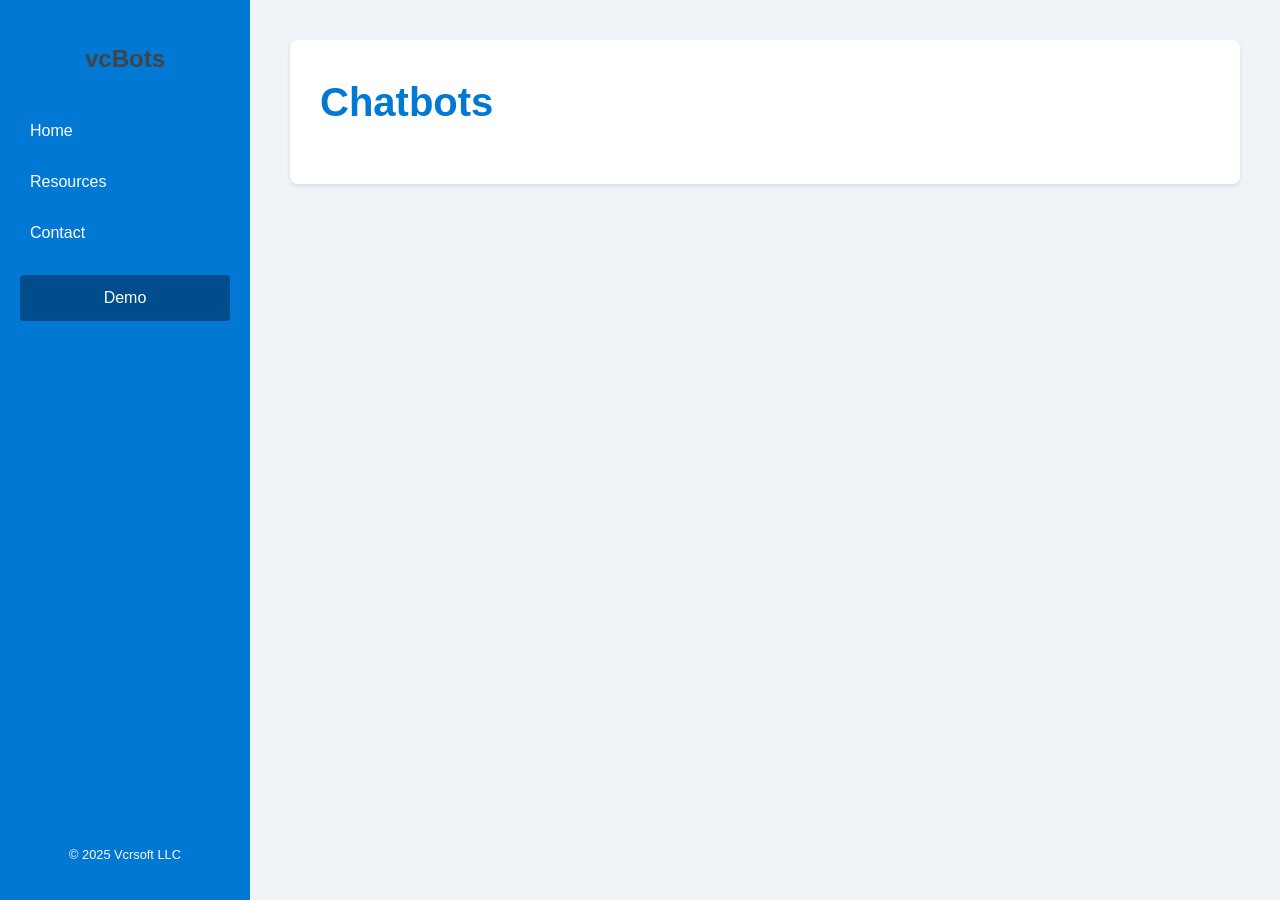
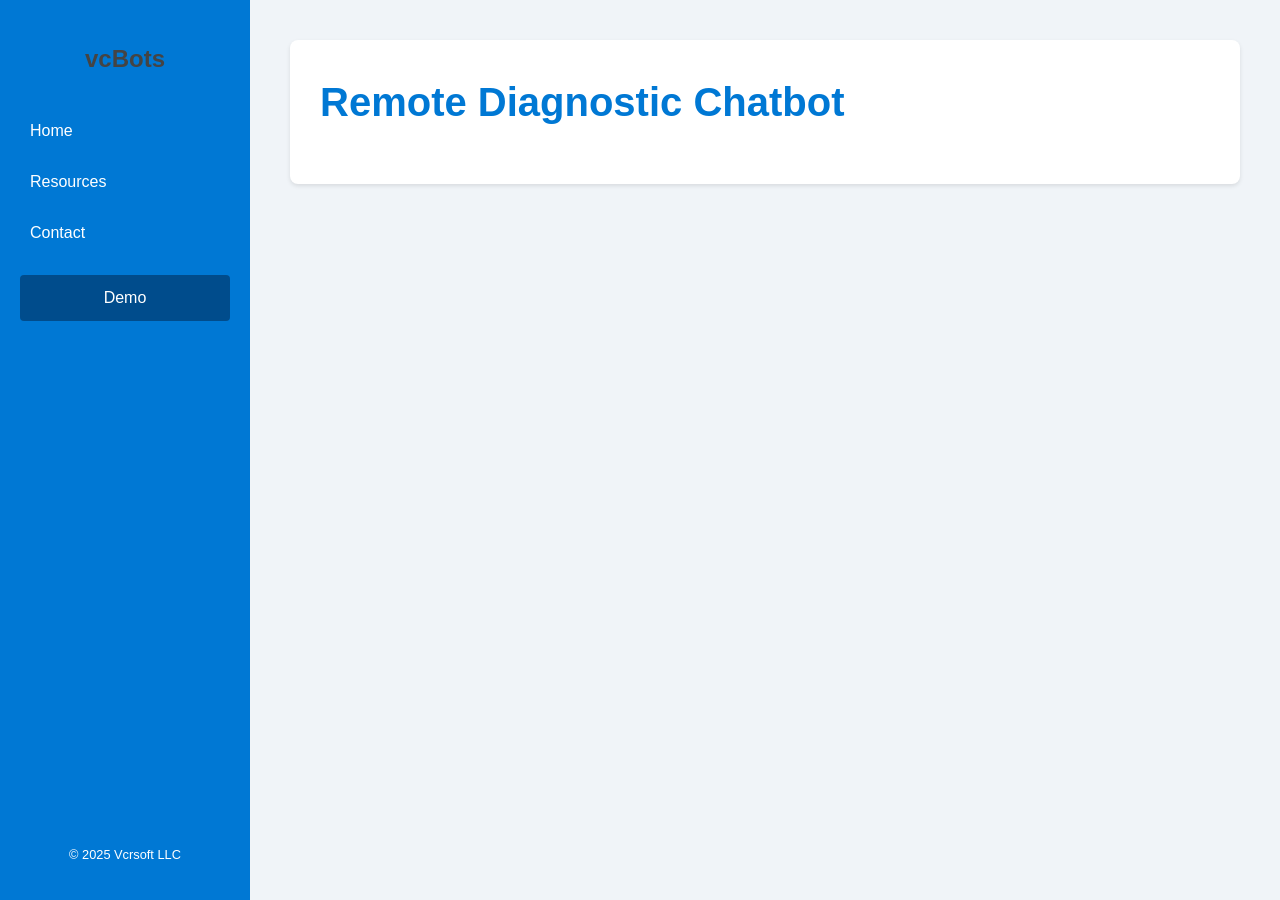
Before and after one commit to vcrsoft/vcrsoft.github.io, a Jekyll site: the page built from index.md, in a window 1280 px wide. Built offline with Jekyll 4.4.1, drawn with Linux system fonts in a browser that asks for light colours.

Commit message:
Update index.md

```diff
--- a/index.md
+++ b/index.md
@@ -3,4 +3,4 @@ layout: default
 title: Home
 ---
 
-<h1 style="color: #0078d4; font-size: 2.5em; font-weight: bold;">Chatbots</h1>
+<h1 style="color: #0078d4; font-size: 2.5em; font-weight: bold;">Remote Diagnostic Chatbot</h1>
```
